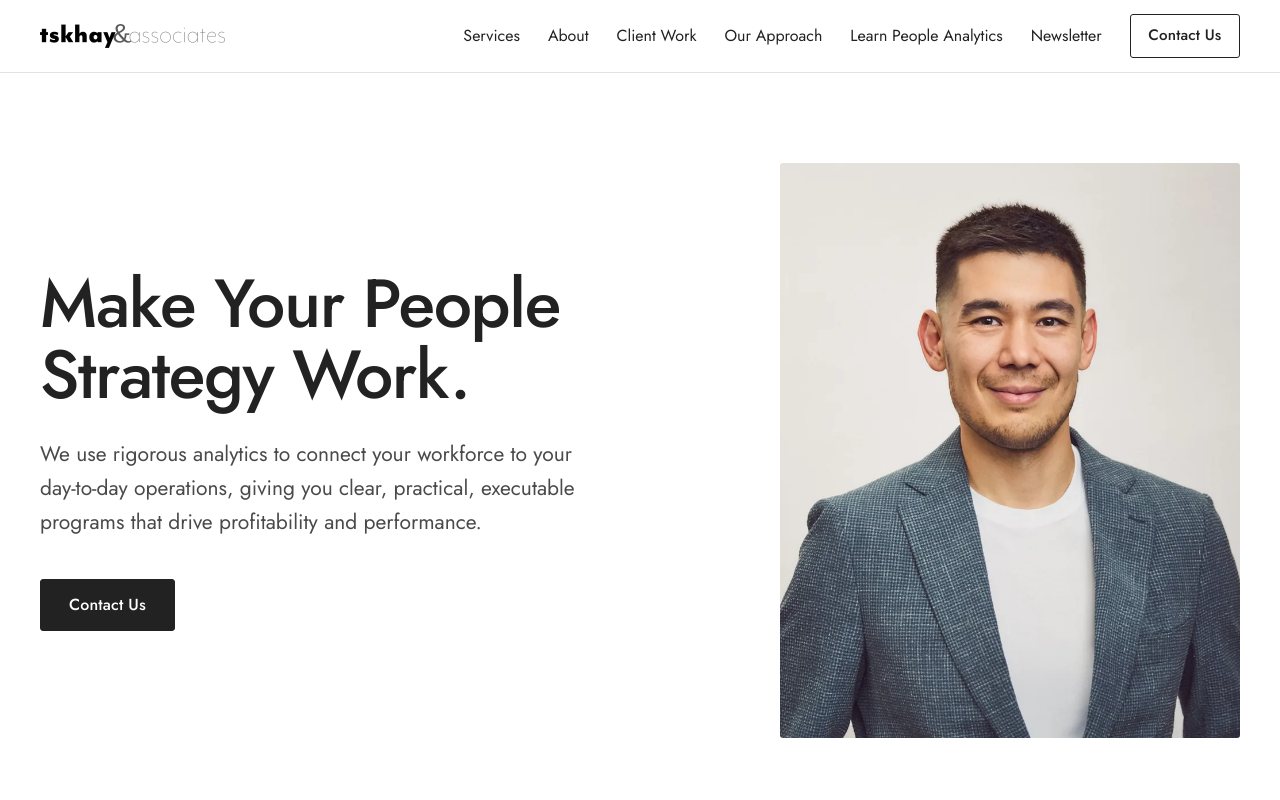
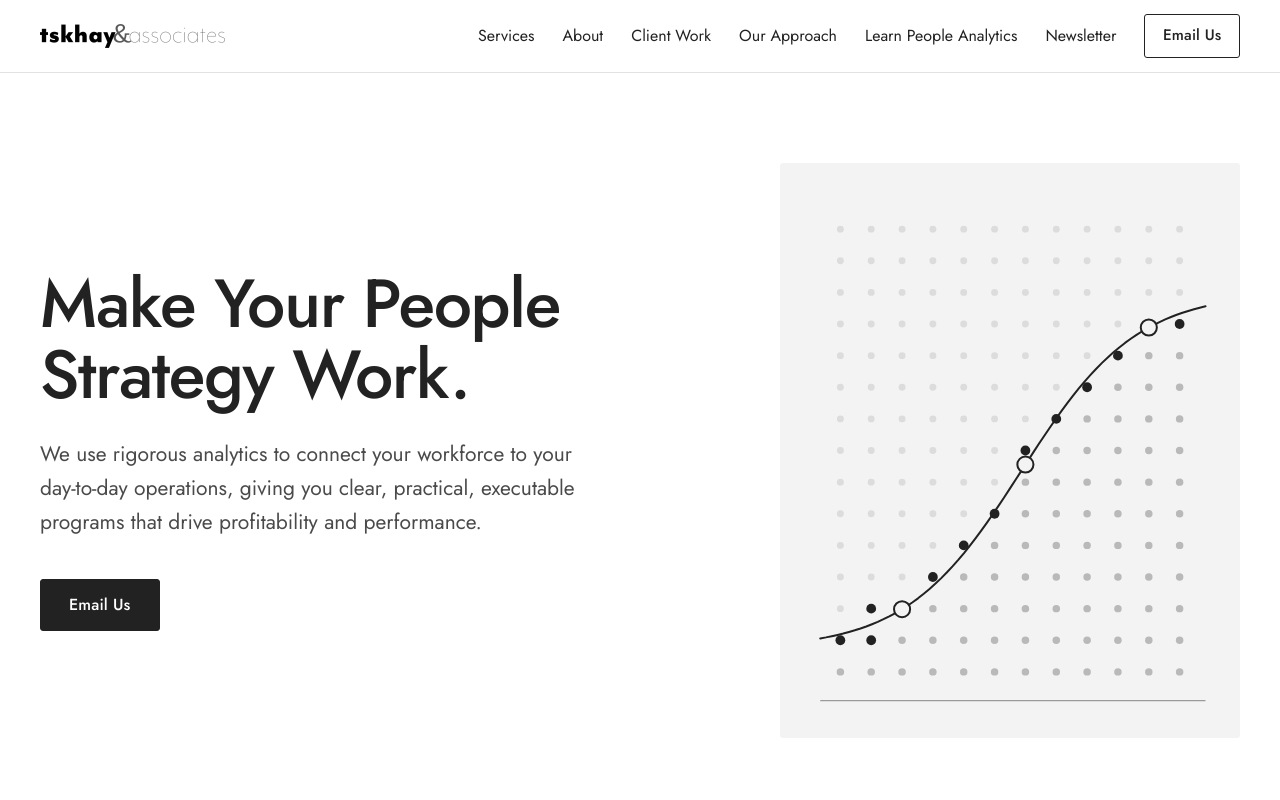
Before and after one commit to Tskhay-and-Associates-INC/Tskhay-and-associates, a React (Vite) app: page / in a window 1280 px wide. Shown: the top 800 px of the page. Built offline with nearby package versions, Linux system fonts and the light colour scheme.

Commit message:
Modify site.js for contact button and hero section
Updated contact button label and href, changed hero image source and alt text.

```diff
--- a/src/content/site.js
+++ b/src/content/site.js
@@ -9,7 +9,6 @@ export const site = {
   name: 'Tskhay & Associates',
   legalName: 'Tskhay & Associates, Inc.',
   email: 'konstantin@tskhayandassociates.com',
-  linkedin: 'https://www.linkedin.com/in/konstantintskhay/',
 };
 
 // Links. "home(...)" points at a section of the homepage from any page.
@@ -27,15 +26,15 @@ export const nav = [
   { label: 'Newsletter', href: 'https://peopleanalytics.substack.com/', external: true },
 ];
 
-export const contactButton = { label: 'Contact Us', href: contactPage };
+export const contactButton = { label: 'Email Us', href: 'https://tskhayandassociates.com/lets-talk' };
 
 export const hero = {
   title: 'Make Your People Strategy Work.',
   body:
     'We use rigorous analytics to connect your workforce to your day-to-day operations, giving you clear, practical, executable programs that drive profitability and performance.',
   photo: {
-    src: `${BASE}konstantin-tskhay.webp`,
-    alt: 'Portrait of Konstantin Tskhay',
+    src: `${BASE}hero-data.svg`,
+    alt: '',
     width: 800,
     height: 1000,
   },
@@ -125,8 +124,8 @@ export const about = {
   ],
   signature: 'Konstantin Tskhay, Ph.D., Managing Partner and Founder',
   photo: {
-    src: `${BASE}konstantin-speaking.webp`,
-    alt: 'Konstantin Tskhay leading a session',
+    src: `${BASE}konstantin-tskhay.webp`,
+    alt: 'Portrait of Konstantin Tskhay',
     width: 800,
     height: 1000,
   },
```
